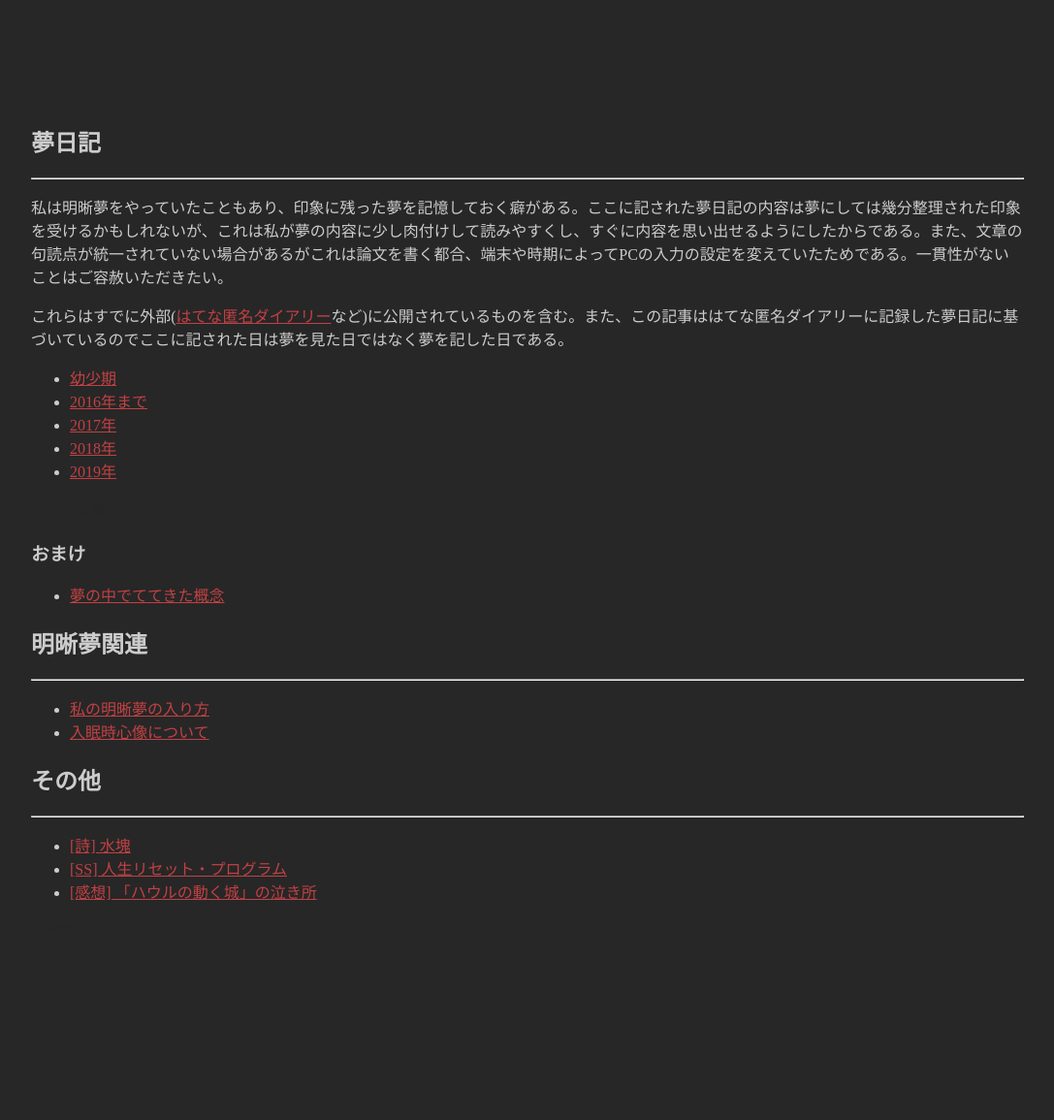
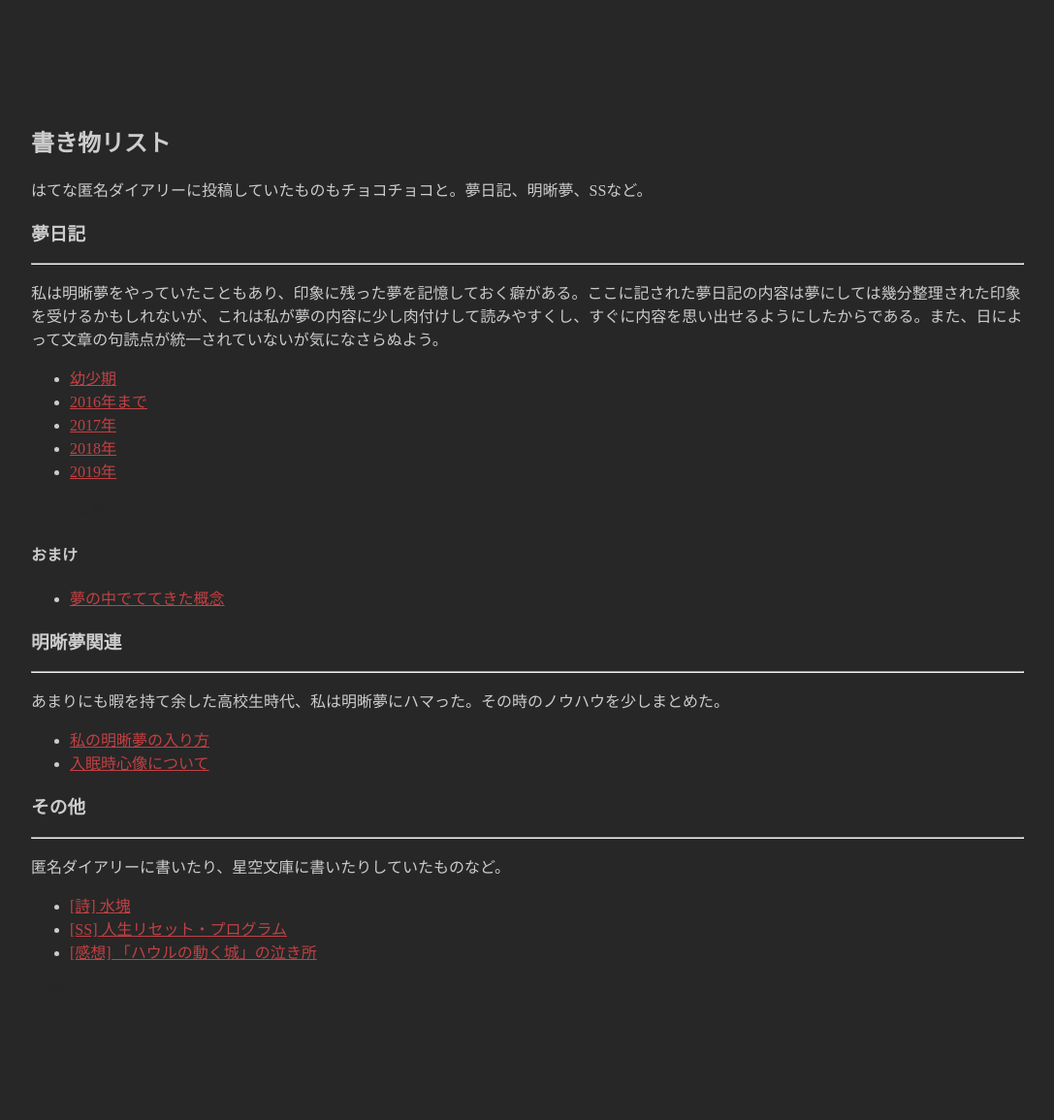
Before and after one commit to hihumi-riku/hihumi-riku.github.io, a Jekyll site: the page built from writings_list.md, in a window 1280 px wide. Shown: the whole page at 97% size, without its empty margins (96-1183 px from the left). Built offline with Jekyll 4.4.1, drawn with Linux system fonts in a browser that asks for light colours; before the commit the page ends 1093 px from its top, so only the background shows below that.

Commit message:
Modified writing list

```diff
--- a/writings_list.md
+++ b/writings_list.md
@@ -2,14 +2,15 @@
 layout: default
 title: 書き物リスト
 ---
+## 書き物リスト
 
-## 夢日記
+はてな匿名ダイアリーに投稿していたものもチョコチョコと。夢日記、明晰夢、SSなど。
+
+### 夢日記
 ---
 
- 私は明晰夢をやっていたこともあり、印象に残った夢を記憶しておく癖がある。ここに記された夢日記の内容は夢にしては幾分整理された印象を受けるかもしれないが、これは私が夢の内容に少し肉付けして読みやすくし、すぐに内容を思い出せるようにしたからである。また、文章の句読点が統一されていない場合があるがこれは論文を書く都合、端末や時期によってPCの入力の設定を変えていたためである。一貫性がないことはご容赦いただきたい。
+ 私は明晰夢をやっていたこともあり、印象に残った夢を記憶しておく癖がある。ここに記された夢日記の内容は夢にしては幾分整理された印象を受けるかもしれないが、これは私が夢の内容に少し肉付けして読みやすくし、すぐに内容を思い出せるようにしたからである。また、日によって文章の句読点が統一されていないが気になさらぬよう。
 
-
- これらはすでに外部([はてな匿名ダイアリー](https://anond.hatelabo.jp/)など)に公開されているものを含む。また、この記事ははてな匿名ダイアリーに記録した夢日記に基づいているのでここに記された日は夢を見た日ではなく夢を記した日である。
 
 - [幼少期](/2019/07/10/dream_child.html)
 - [2016年まで](/2019/01/25/dream_until_2016.html)
@@ -19,17 +20,21 @@ title: 書き物リスト
 
 <a href="/2019/01/31/dream_bdsm_list.html" style="color:#272727;"> BDSMな夢 </a>
 
-### おまけ
+#### おまけ
 - [夢の中でててきた概念](/2019/01/25/concept_in_dream.html)
 
-## 明晰夢関連
+### 明晰夢関連
 ---
+あまりにも暇を持て余した高校生時代、私は明晰夢にハマった。その時のノウハウを少しまとめた。
+
+
 - [私の明晰夢の入り方](/2019/01/29/lucid_dreaming_1.html)
 - [入眠時心像について](/2019/01/29/hypnagogic_imagery.html)
 
 
-## その他
+### その他
 ---
+匿名ダイアリーに書いたり、星空文庫に書いたりしていたものなど。
 
 - [[詩] 水塊](/2019/01/25/water_mass.html)
 - [[SS] 人生リセット・プログラム](/2019/11/27/life_reset_program.html)
```
